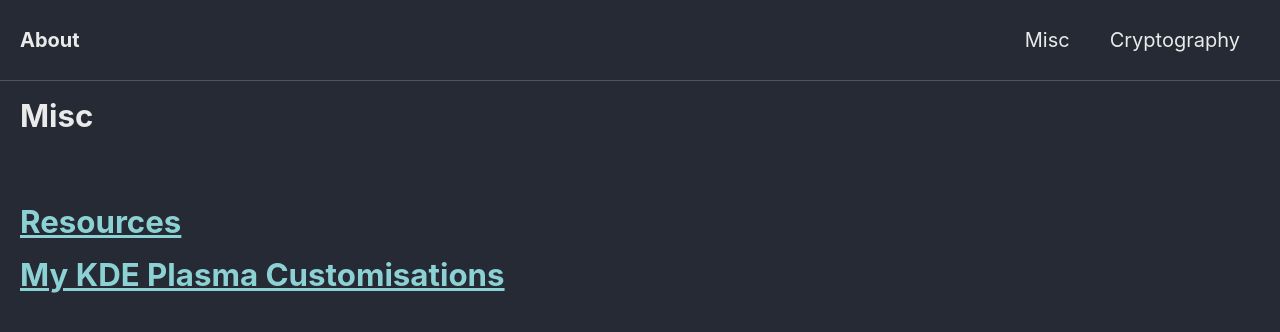
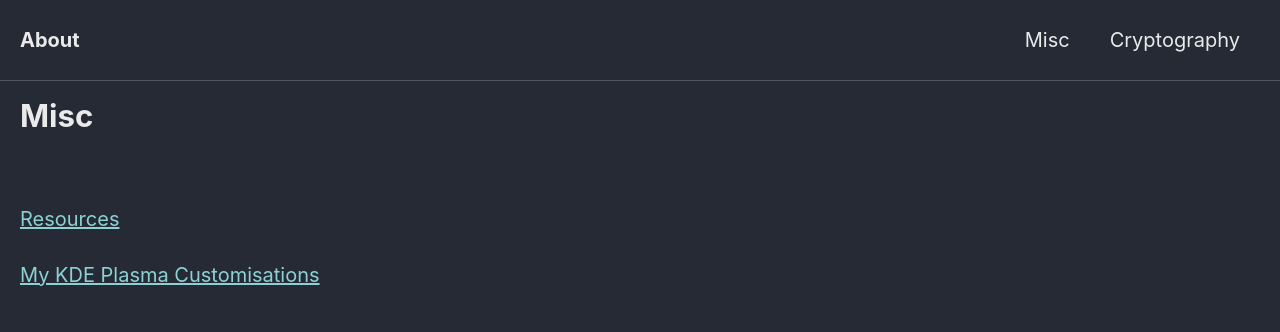
Before and after one commit to Connor-McCartney/Connor-McCartney.github.io, a Jekyll site: the page built from _pages/misc.md, in a window 1280 px wide. Shown: the top 332 px of the page. Built offline with Jekyll 4.4.1, drawn with Linux system fonts in a browser that asks for light colours; cached includes are drawn as plain includes.

```diff
--- a/_pages/misc.md
+++ b/_pages/misc.md
@@ -5,6 +5,6 @@ title: Misc
 
 <br>
 
-# [Resources](/misc/resources)
+[Resources](/misc/resources)
 
-# [My KDE Plasma Customisations](/misc/kde-plasma)
+[My KDE Plasma Customisations](/misc/kde-plasma)
```
